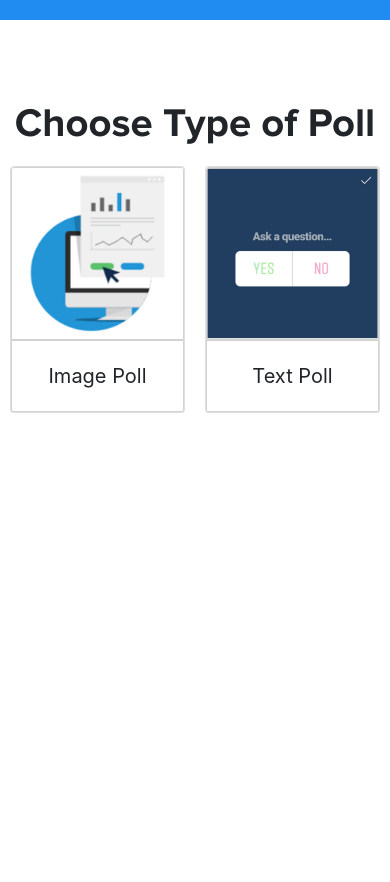
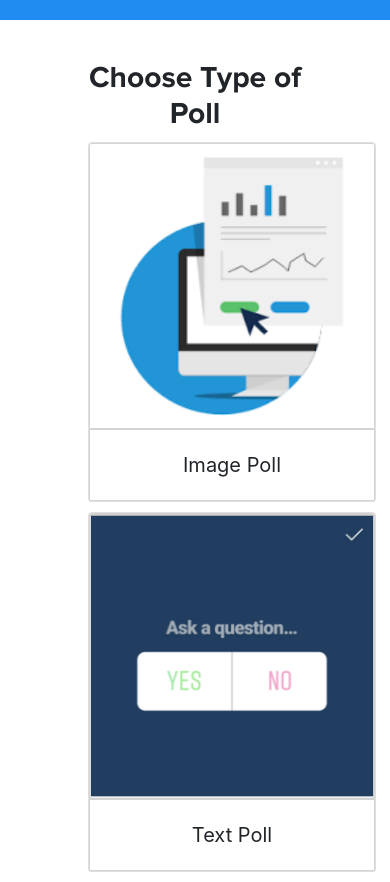
Before and after one commit to vibinjoby/Quick-Poll, a website: page choosepoll.html in a window 390 px wide. Shown: the part 54-936 px from the top of the page. Before the commit the page ends 844 px from the top, so only its background shows below. Drawn offline with nearby package versions, Linux system fonts and the light colour scheme.

Commit message:
choose poll changes

```diff
--- a/css/choosepoll.css
+++ b/css/choosepoll.css
@@ -45,8 +45,13 @@
 
 @media only screen and (max-width: 1000px) {
   .choose-poll-container {
-    margin-top: 80px;
-    width: 100%;
+    width: 60%;
+  }
+  .choose-poll-container h1 {
+    font-size: 30px;
+  }
+  .card-container {
+    display: block;
   }
   .card {
     margin: 10px;
```
